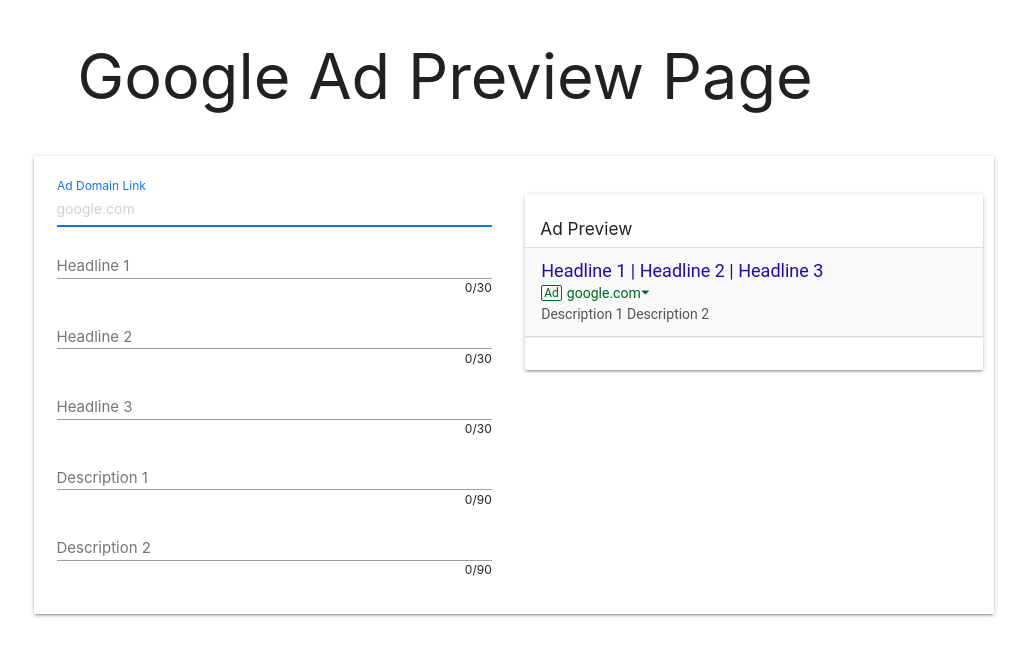
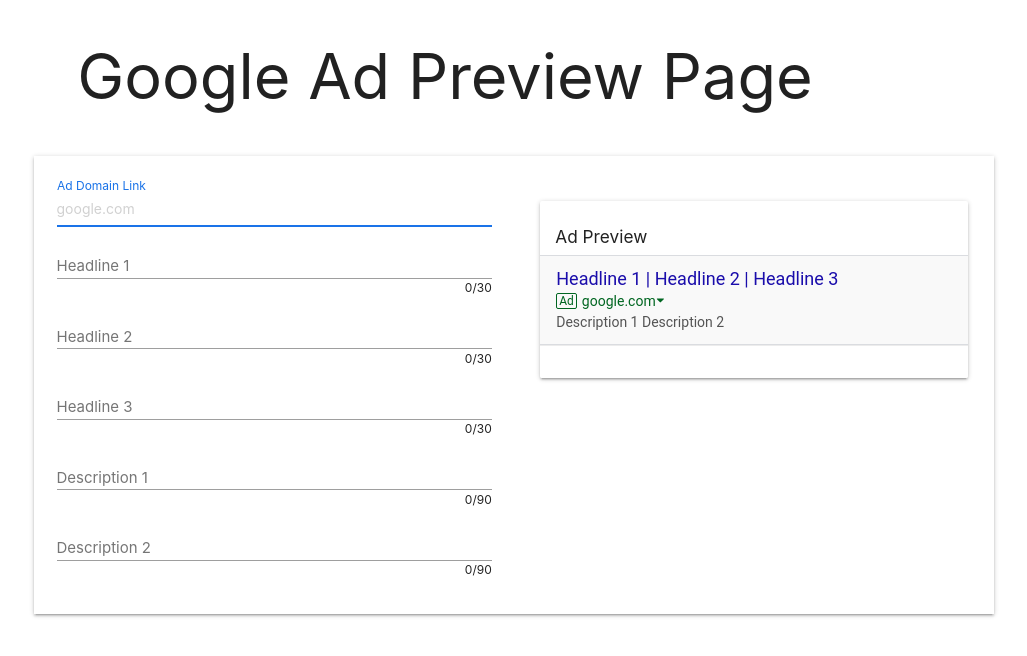
Before and after one commit to roskelld/myblog, a Jekyll site: the page built from googleads.html, in a window 1280 px wide. Shown: the top 656 px of the page, without its empty margins (126-1153 px from the left). Built offline with Jekyll 4.4.1, drawn with Linux system fonts in a browser that asks for light colours.

Commit message:
Added padding around the card

```diff
--- a/googleads.html
+++ b/googleads.html
@@ -168,6 +168,10 @@
 
         .no-padding {
             padding: 0;
+        }
+
+        .card {
+            margin: 1rem;
         }
 
         .card-title {
```
